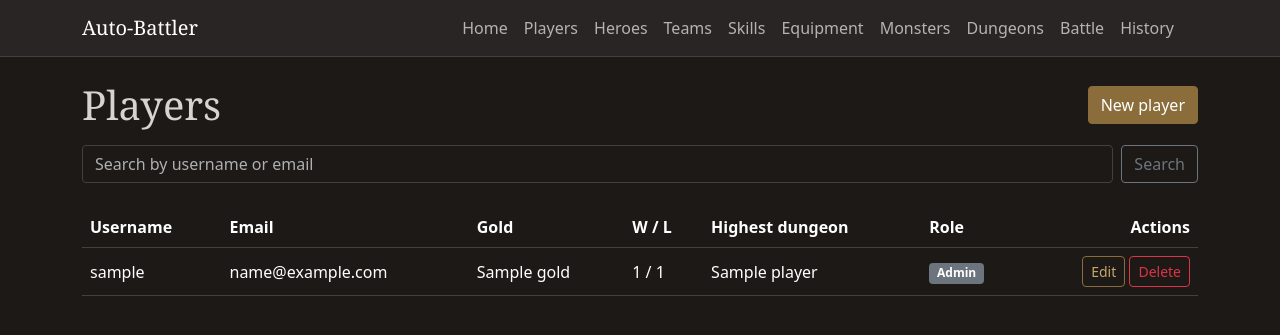
After one commit to grignonlouis/auto-battler, a Spring app: template auto-battler/src/main/resources/templates/players/listAdmin.html in a window 1280 px wide. The commit adds this page. Shown: the top 335 px of the page. Run offline with Thymeleaf, Linux system fonts and the light colour scheme; the template is opened without the code that fills it: most values are stand-ins (such as "Sample title", 1, 10 or a date in 2020); data that the repository does not hold is empty; some web fonts are replaced.

Commit message:
suppression page admin pour gerer joueur et remplacement par page de ranking des joueurs

```diff
--- a/auto-battler/src/main/java/com/projet/auto_battler/entity/PlayerProfile.java
+++ b/auto-battler/src/main/java/com/projet/auto_battler/entity/PlayerProfile.java
@@ -37,4 +37,5 @@ public class PlayerProfile {
     @ManyToOne
     @JoinColumn(name = "highest_dungeon_reached_id")
     private Dungeon highestDungeonReached;
+
 }
--- /dev/null
+++ b/auto-battler/src/main/resources/templates/players/listAdmin.html
@@ -0,0 +1,75 @@
+<!DOCTYPE html>
+<html xmlns:th="http://www.thymeleaf.org" lang="en" data-bs-theme="dark">
+<head th:replace="~{fragments/layout :: head('Players')}"></head>
+<body>
+
+<nav th:replace="~{fragments/layout :: navbar}"></nav>
+
+<main class="container py-4">
+
+    <div class="d-flex justify-content-between align-items-center mb-3">
+        <h1 class="mb-0">Players</h1>
+        <a class="btn btn-primary" th:href="@{/players/new}">New player</a>
+    </div>
+
+    <div class="alert alert-success" th:if="${success}" th:text="${success}"></div>
+
+    <form class="row g-2 mb-4" method="get" th:action="@{/players}">
+        <div class="col">
+            <input type="text" class="form-control" name="search"
+                   placeholder="Search by username or email" th:value="${search}">
+        </div>
+        <div class="col-auto">
+            <button type="submit" class="btn btn-outline-secondary">Search</button>
+        </div>
+    </form>
+
+    <table class="table table-hover align-middle">
+        <thead>
+        <tr>
+            <th>Username</th>
+            <th>Email</th>
+            <th>Gold</th>
+            <th>W / L</th>
+            <th>Highest dungeon</th>
+            <th>Role</th>
+            <th class="text-end">Actions</th>
+        </tr>
+        </thead>
+        <tbody>
+
+        <tr th:each="player : ${players}">
+            <td th:text="${player.username}">Name</td>
+            <td th:text="${player.email}">email</td>
+            <td th:text="${player.gold}">0</td>
+            <td>
+                <span th:text="${player.totalVictories}">0</span>
+                /
+                <span th:text="${player.totalDefeats}">0</span>
+            </td>
+            <td th:text="${player.highestDungeonName != null ? player.highestDungeonName : '—'}">—</td>
+            <td>
+                <span class="badge text-bg-secondary" th:if="${player.admin}">Admin</span>
+            </td>
+            <td class="text-end">
+                <a class="btn btn-sm btn-outline-primary"
+                   th:href="@{/players/{id}/edit(id=${player.id})}">Edit</a>
+                <form class="d-inline" method="post"
+                      th:action="@{/players/{id}/delete(id=${player.id})}"
+                      onsubmit="return confirm('Delete this player?');">
+                    <button type="submit" class="btn btn-sm btn-outline-danger">Delete</button>
+                </form>
+            </td>
+        </tr>
+
+        <tr th:if="${#lists.isEmpty(players)}">
+            <td colspan="7" class="text-center text-body-secondary">No players found.</td>
+        </tr>
+
+        </tbody>
+    </table>
+</main>
+
+<th:block th:replace="~{fragments/layout :: scripts}"></th:block>
+</body>
+</html>
```
Also changed, not shown: auto-battler/src/main/java/com/projet/auto_battler/service/PlayerService.java (+8 -1 lines), auto-battler/src/main/java/com/projet/auto_battler/service/dto/PlayerResponse.java (+9 -0 lines), auto-battler/src/main/resources/templates/players/list.html (+1 -15 lines).
